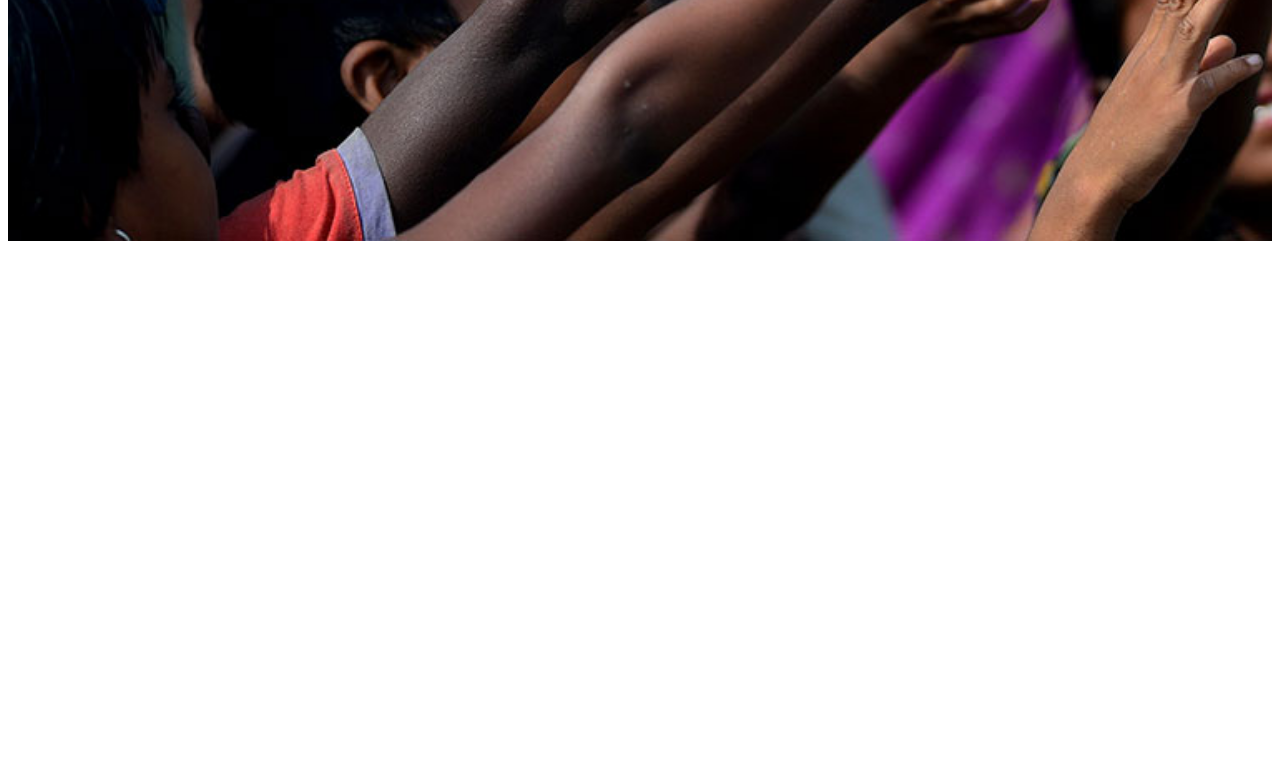
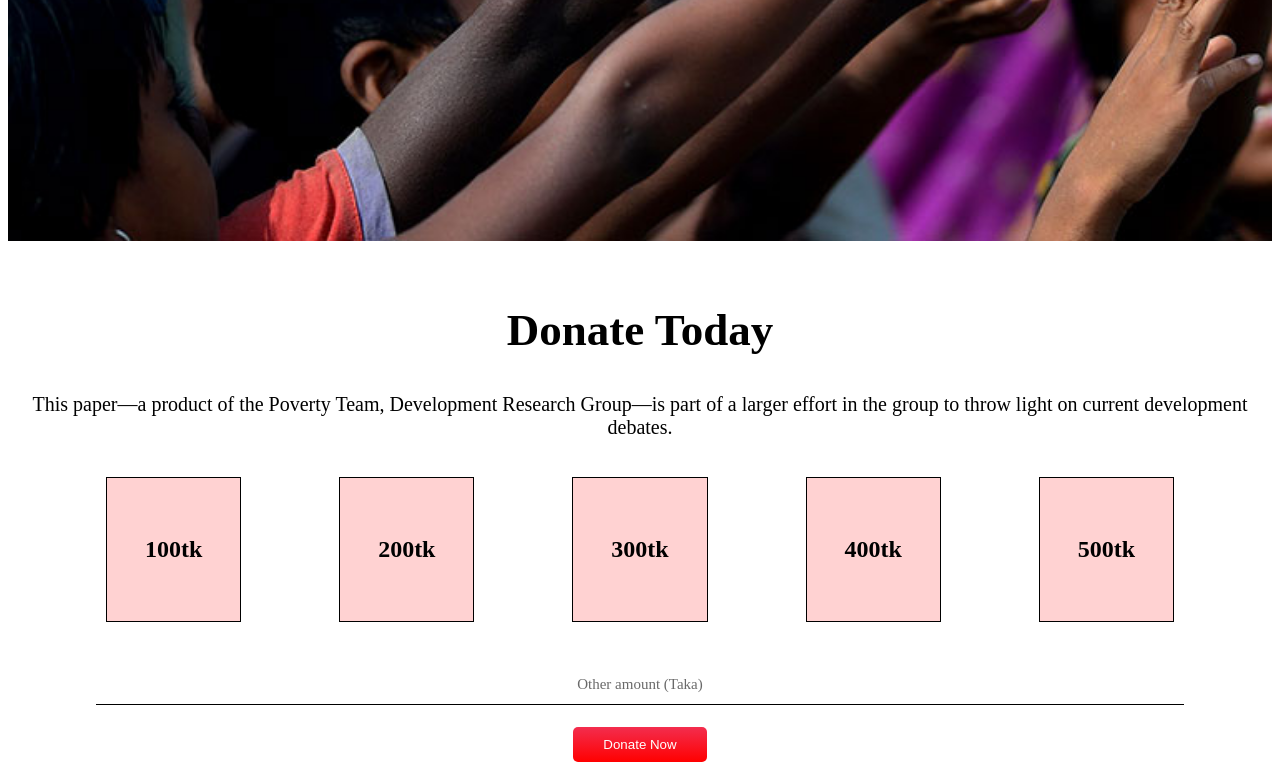
Before and after one commit to atikurrahman01/Donate-Your-People, a plain HTML site: page index.html in a window 1280 px wide. Shown: the part 736-1506 px from the top of the page. Before the commit the page ends 985 px from the top, so only its background shows below. Drawn offline with Linux system fonts and the light colour scheme.

Commit message:
add donate today section

```diff
--- a/index.html
+++ b/index.html
@@ -24,6 +24,51 @@
                 rel="noopener noreferrer">Donate Now</a>
         </div>
     </section>
+    <section class="Donate-container">
+        <div class="sub-donate-container1">
+            <h1 class="header-special">
+                Donate Today
+            </h1>
+            <p class="font-sizing">This paper—a product of the Poverty Team, Development Research Group—is part of a
+                larger effort in the
+                group to throw
+                light on current development debates.</p>
+        </div>
+        <div class="sub-donate-container2">
+            <div class="donation-mony-container">
+                <h2>
+                    100tk
+                </h2>
+            </div>
+            <div class="donation-mony-container">
+                <h2>
+                    200tk
+                </h2>
+            </div>
+            <div class="donation-mony-container">
+                <h2>
+                    300tk
+                </h2>
+            </div>
+            <div class="donation-mony-container">
+                <h2>400tk</h2>
+            </div>
+            <div class="donation-mony-container">
+                <h2>500tk
+
+                </h2>
+            </div>
+        </div>
+        <div class="sub-donate-container3">
+            <div class="taka-cal">
+                <p class="font-sizing2">Other amount (Taka)</p>
+            </div>
+            <button class="btn-container btn2">
+                Donate Now
+            </button>
+        </div>
+
+    </section>
 </body>
 
 </html>
--- a/style.css
+++ b/style.css
@@ -31,3 +31,51 @@
     color: aquamarine;
     font-weight: 900;
 }
+
+.Donate-container {
+    text-align: center;
+    margin-top: 5%;
+}
+
+.header-special {
+    font-size: 45px;
+}
+
+.sub-donate-container2 {
+    display: flex;
+    justify-content: space-evenly;
+    margin-top: 3%
+}
+
+.donation-mony-container {
+    border: 1px solid black;
+    padding: 3%;
+    background-color: rgba(255, 0, 0, 0.178);
+    transition: .7s;
+}
+
+.donation-mony-container:hover {
+    border: 2px solid rgba(0, 0, 0, 0.596);
+
+    background-color: rgba(255, 0, 0, 0.562);
+    margin-top: -10px;
+    box-shadow: 10px 20px 30px gray;
+}
+
+.font-sizing2 {
+    font-size: 15px;
+    margin-top: 5%;
+    color: rgba(0, 0, 0, 0.589);
+    border-bottom: 1px solid black;
+    margin-bottom: 2%;
+    padding-bottom: 1%;
+}
+
+.sub-donate-container3 {
+    margin-left: 7%;
+    margin-right: 7%;
+}
+
+.btn2 {
+    border: 0px;
+}
```
